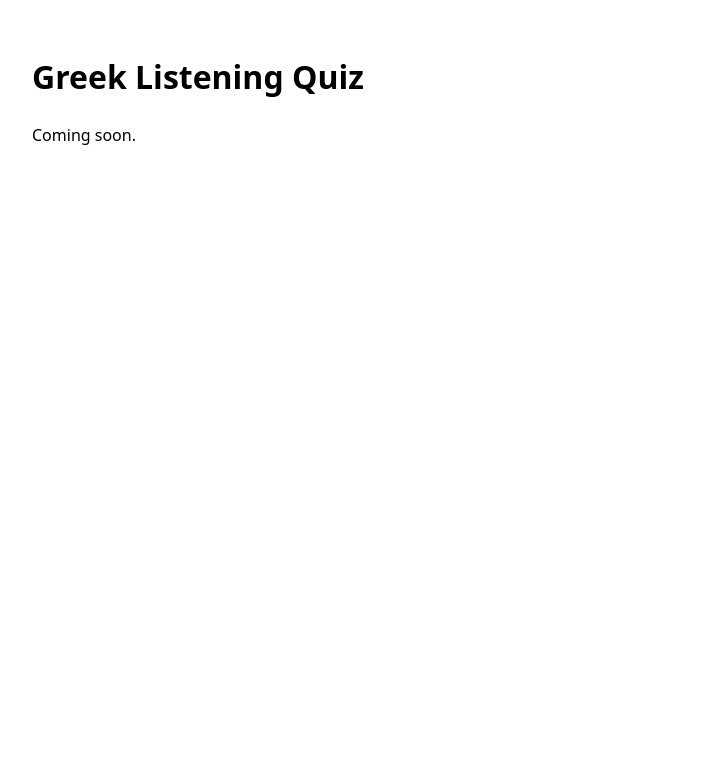
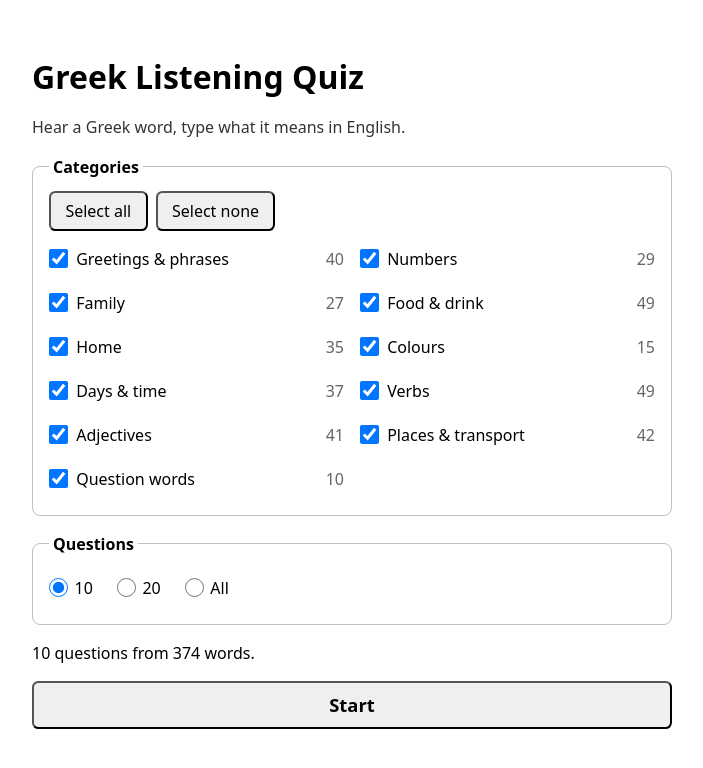
Before and after one commit to ThePopped/Greek_tts_quiz, a website built with Vite: page web/index.html in a window 1280 px wide. Shown: the whole page, without its empty margins (288-991 px from the left). Built offline with nearby package versions, Linux system fonts and the light colour scheme.

Commit message:
Add start screen: category and question-count picker
Loads vocab.json, lets you tick categories and pick 10/20/all, and
draws a shuffled set of words for the session. The last choice is
remembered in localStorage. Start leads to a placeholder until the
quiz screen (step 17) exists.

Co-Authored-By: Claude Opus 5.5 <noreply@anthropic.com>

```diff
--- a/web/src/main.ts
+++ b/web/src/main.ts
@@ -1,9 +1,34 @@
 import './style.css'
+import { renderStart } from './start'
+import { store } from './storage'
+import { loadVocab, type Vocab, type Word } from './vocab'
 
-// Placeholder until the quiz screens are built (plan steps 16–20).
-document.querySelector<HTMLDivElement>('#app')!.innerHTML = `
-  <main>
-    <h1>Greek Listening Quiz</h1>
-    <p>Coming soon.</p>
-  </main>
-`
+const app = document.querySelector<HTMLDivElement>('#app')!
+
+function showStart(vocab: Vocab): void {
+  renderStart(app, vocab, store, (words) => showQuiz(vocab, words))
+}
+
+// Placeholder until the quiz screen is built (plan step 17).
+function showQuiz(vocab: Vocab, words: Word[]): void {
+  app.innerHTML = `
+    <main>
+      <h1>Quiz</h1>
+      <p class="summary"></p>
+      <button type="button" class="back">Back</button>
+    </main>`
+  app.querySelector('.summary')!.textContent = `${words.length} words chosen. The quiz screen comes next.`
+  app.querySelector('.back')!.addEventListener('click', () => showStart(vocab))
+}
+
+async function init(): Promise<void> {
+  app.innerHTML = '<main><p>Loading words…</p></main>'
+  try {
+    showStart(await loadVocab())
+  } catch (err) {
+    app.innerHTML = '<main><h1>Greek Listening Quiz</h1><p class="error"></p></main>'
+    app.querySelector('.error')!.textContent = err instanceof Error ? err.message : String(err)
+  }
+}
+
+void init()
--- /dev/null
+++ b/web/src/start.ts
@@ -0,0 +1,116 @@
+// Start screen: choose categories and how many questions, then start a session.
+
+import type { StartChoice, Store } from './storage'
+import { countByCategory, pickWords, QUESTION_COUNTS, type QuestionCount, type Vocab, type Word } from './vocab'
+
+const DEFAULT_COUNT: QuestionCount = 10
+
+function escapeHtml(text: string): string {
+  return text.replace(/[&<>"']/g, (c) => `&#${c.charCodeAt(0)};`)
+}
+
+/** The saved choice, with any categories no longer in the vocab dropped. Falls back to everything. */
+function initialChoice(vocab: Vocab, store: Store): StartChoice {
+  const saved = store.startChoice()
+  const categories = saved?.categories.filter((c) => vocab.categories.includes(c)) ?? []
+  return {
+    categories: categories.length > 0 ? categories : [...vocab.categories],
+    count: saved?.count ?? DEFAULT_COUNT,
+  }
+}
+
+export function renderStart(
+  root: HTMLElement,
+  vocab: Vocab,
+  store: Store,
+  onStart: (words: Word[]) => void,
+): void {
+  const counts = countByCategory(vocab.words)
+  const initial = initialChoice(vocab, store)
+
+  const categoryBoxes = vocab.categories
+    .map((name, i) => {
+      const checked = initial.categories.includes(name) ? ' checked' : ''
+      return `
+        <label class="category">
+          <input type="checkbox" name="category" value="${i}"${checked} />
+          <span class="category-name">${escapeHtml(name)}</span>
+          <span class="category-count">${counts.get(name) ?? 0}</span>
+        </label>`
+    })
+    .join('')
+
+  const countRadios = QUESTION_COUNTS.map((n) => {
+    const checked = n === initial.count ? ' checked' : ''
+    return `
+      <label class="count">
+        <input type="radio" name="count" value="${n}"${checked} />
+        <span>${n === 'all' ? 'All' : n}</span>
+      </label>`
+  }).join('')
+
+  root.innerHTML = `
+    <main class="start">
+      <h1>Greek Listening Quiz</h1>
+      <p class="lede">Hear a Greek word, type what it means in English.</p>
+      <form class="start-form">
+        <fieldset>
+          <legend>Categories</legend>
+          <div class="category-actions">
+            <button type="button" data-select="all">Select all</button>
+            <button type="button" data-select="none">Select none</button>
+          </div>
+          <div class="categories">${categoryBoxes}</div>
+        </fieldset>
+        <fieldset>
+          <legend>Questions</legend>
+          <div class="counts">${countRadios}</div>
+        </fieldset>
+        <p class="summary" aria-live="polite"></p>
+        <button type="submit" class="start-button">Start</button>
+      </form>
+    </main>`
+
+  const form = root.querySelector<HTMLFormElement>('.start-form')!
+  const boxes = [...form.querySelectorAll<HTMLInputElement>('input[name="category"]')]
+  const summary = form.querySelector<HTMLParagraphElement>('.summary')!
+  const startButton = form.querySelector<HTMLButtonElement>('.start-button')!
+
+  function currentChoice(): StartChoice {
+    const categories = boxes.filter((b) => b.checked).map((b) => vocab.categories[Number(b.value)])
+    const raw = form.querySelector<HTMLInputElement>('input[name="count"]:checked')?.value
+    const count: QuestionCount = raw === 'all' ? 'all' : raw === '20' ? 20 : 10
+    return { categories, count }
+  }
+
+  function update(): void {
+    const { categories, count } = currentChoice()
+    const available = categories.reduce((sum, c) => sum + (counts.get(c) ?? 0), 0)
+    const questions = count === 'all' ? available : Math.min(count, available)
+    startButton.disabled = questions === 0
+    summary.textContent =
+      questions === 0
+        ? 'Choose at least one category.'
+        : `${questions} question${questions === 1 ? '' : 's'} from ${available} word${available === 1 ? '' : 's'}.`
+  }
+
+  form.addEventListener('change', update)
+
+  form.querySelector('.category-actions')!.addEventListener('click', (e) => {
+    const which = (e.target as HTMLElement).closest<HTMLButtonElement>('button')?.dataset.select
+    if (!which) return
+    for (const b of boxes) b.checked = which === 'all'
+    update()
+  })
+
+  form.addEventListener('submit', (e) => {
+    e.preventDefault()
+    const choice = currentChoice()
+    const words = pickWords(vocab.words, choice.categories, choice.count)
+    if (words.length === 0) return
+    store.saveStartChoice(choice)
+    onStart(words)
+  })
+
+  update()
+}
--- a/web/src/storage.ts
+++ b/web/src/storage.ts
@@ -4,6 +4,7 @@
 // quota, hand-edited JSON) only means nothing is remembered next time.
 
 import { clean } from './grading'
+import { QUESTION_COUNTS, type QuestionCount } from './vocab'
 
 export interface WordStats {
   seen: number
@@ -12,15 +13,32 @@ export interface WordStats {
   lastSeen: number
 }
 
+/** What was picked on the start screen last time. */
+export interface StartChoice {
+  categories: string[]
+  count: QuestionCount
+}
+
 type StorageLike = Pick<Storage, 'getItem' | 'setItem'>
 
 const STATS_KEY = 'greek-quiz:v1:stats'
 const ANSWERS_KEY = 'greek-quiz:v1:answers'
+const START_KEY = 'greek-quiz:v1:start'
 
 function isStats(value: unknown): value is WordStats {
   if (typeof value !== 'object' || value === null) return false
   const { seen, correct, lastSeen } = value as Record<string, unknown>
   return [seen, correct, lastSeen].every((n) => typeof n === 'number' && Number.isFinite(n))
+}
+
+function isStartChoice(value: unknown): value is StartChoice {
+  if (typeof value !== 'object' || value === null) return false
+  const { categories, count } = value as Record<string, unknown>
+  return (
+    Array.isArray(categories) &&
+    categories.every((c) => typeof c === 'string') &&
+    QUESTION_COUNTS.includes(count as QuestionCount)
+  )
 }
 
 function isAnswerList(value: unknown): value is string[] {
@@ -107,6 +125,20 @@ export function createStore(getStorage: () => StorageLike | undefined = () => gl
     acceptedAnswers(word: { id: string; answers: readonly string[] }): string[] {
       return [...word.answers, ...(allAnswers()[word.id] ?? [])]
     },
+
+    /** The start screen's last choice, or undefined if none was saved (or it's unreadable). */
+    startChoice(): StartChoice | undefined {
+      try {
+        const parsed: unknown = JSON.parse(storage()?.getItem(START_KEY) ?? 'null')
+        return isStartChoice(parsed) ? { categories: [...parsed.categories], count: parsed.count } : undefined
+      } catch {
+        return undefined
+      }
+    },
+
+    saveStartChoice(choice: StartChoice): void {
+      save(START_KEY, { categories: [...choice.categories], count: choice.count })
+    },
   }
 }
 
--- a/web/src/style.css
+++ b/web/src/style.css
@@ -13,3 +13,94 @@ main {
   margin: 0 auto;
   padding: 2rem 1rem;
 }
+
+/* Start screen (plan step 16) */
+fieldset {
+  border: 1px solid color-mix(in srgb, currentColor 25%, transparent);
+  border-radius: 0.5rem;
+  margin: 0 0 1rem;
+  padding: 0.75rem 1rem 1rem;
+}
+
+legend {
+  font-weight: 600;
+  padding: 0 0.25rem;
+}
+
+button {
+  font: inherit;
+  min-height: 2.5rem;
+  padding: 0.25rem 0.9rem;
+  border-radius: 0.4rem;
+  cursor: pointer;
+}
+
+.lede {
+  margin-top: -0.5rem;
+  opacity: 0.8;
+}
+
+.category-actions {
+  display: flex;
+  gap: 0.5rem;
+  margin-bottom: 0.5rem;
+}
+
+.categories {
+  display: grid;
+  grid-template-columns: repeat(auto-fill, minmax(14rem, 1fr));
+  gap: 0.25rem 1rem;
+}
+
+.category {
+  display: flex;
+  align-items: center;
+  gap: 0.5rem;
+  min-height: 2.5rem;
+  cursor: pointer;
+}
+
+.category-name {
+  flex: 1;
+}
+
+.category-count {
+  opacity: 0.6;
+  font-variant-numeric: tabular-nums;
+}
+
+.counts {
+  display: flex;
+  gap: 1.5rem;
+}
+
+.count {
+  display: flex;
+  align-items: center;
+  gap: 0.4rem;
+  min-height: 2.5rem;
+  cursor: pointer;
+}
+
+input[type='checkbox'],
+input[type='radio'] {
+  width: 1.2rem;
+  height: 1.2rem;
+  margin: 0;
+}
+
+.start-button {
+  width: 100%;
+  min-height: 3rem;
+  font-size: 1.15rem;
+  font-weight: 600;
+}
+
+.start-button:disabled {
+  cursor: not-allowed;
+  opacity: 0.5;
+}
+
+.error {
+  color: #c62828;
+}
--- /dev/null
+++ b/web/src/vocab.ts
@@ -0,0 +1,81 @@
+// The word list written by the pipeline (public/vocab.json), and choosing
+// which words go into a quiz session.
+
+export interface Word {
+  id: string
+  greek: string
+  answers: string[]
+  category: string
+  pos: string
+  notes: string
+  /** Path of the clip, relative to the site root (e.g. "audio/phr-01.mp3"). */
+  audio: string
+}
+
+export interface Vocab {
+  /** Category names in the order the CSV lists them. */
+  categories: string[]
+  words: Word[]
+}
+
+/** How many questions a session has: a fixed number, or every chosen word. */
+export type QuestionCount = 10 | 20 | 'all'
+export const QUESTION_COUNTS: readonly QuestionCount[] = [10, 20, 'all']
+
+function isWord(value: unknown): value is Word {
+  if (typeof value !== 'object' || value === null) return false
+  const w = value as Record<string, unknown>
+  return (
+    ['id', 'greek', 'category', 'pos', 'notes', 'audio'].every((k) => typeof w[k] === 'string') &&
+    Array.isArray(w.answers) &&
+    w.answers.length > 0 &&
+    w.answers.every((a) => typeof a === 'string')
+  )
+}
+
+/** Check the shape of parsed vocab.json; throws with a short reason if it's wrong. */
+export function parseVocab(data: unknown): Vocab {
+  if (typeof data !== 'object' || data === null) throw new Error('vocab.json is not an object')
+  const { categories, words } = data as Record<string, unknown>
+  if (!Array.isArray(categories) || !categories.every((c) => typeof c === 'string')) {
+    throw new Error('vocab.json has no list of categories')
+  }
+  if (!Array.isArray(words) || words.length === 0) throw new Error('vocab.json has no words')
+  const bad = words.findIndex((w) => !isWord(w))
+  if (bad !== -1) throw new Error(`vocab.json word ${bad} is malformed`)
+  return { categories, words: words as Word[] }
+}
+
+/** Fetch and check vocab.json, relative to the site's base URL. */
+export async function loadVocab(url = `${import.meta.env.BASE_URL}vocab.json`): Promise<Vocab> {
+  const res = await fetch(url)
+  if (!res.ok) throw new Error(`Couldn't load the word list (HTTP ${res.status})`)
+  return parseVocab(await res.json())
+}
+
+/** Number of words in each category. */
+export function countByCategory(words: readonly Word[]): Map<string, number> {
+  const counts = new Map<string, number>()
+  for (const w of words) counts.set(w.category, (counts.get(w.category) ?? 0) + 1)
+  return counts
+}
+
+/**
+ * Words for one session: a random selection of `count` words (or all of them)
+ * from the chosen categories, in random order.
+ */
+export function pickWords(
+  words: readonly Word[],
+  categories: Iterable<string>,
+  count: QuestionCount,
+  random: () => number = Math.random,
+): Word[] {
+  const chosen = new Set(categories)
+  const pool = words.filter((w) => chosen.has(w.category))
+  // Fisher–Yates shuffle
+  for (let i = pool.length - 1; i > 0; i--) {
+    const j = Math.floor(random() * (i + 1))
+    ;[pool[i], pool[j]] = [pool[j], pool[i]]
+  }
+  return count === 'all' ? pool : pool.slice(0, count)
+}
```
Also changed, not shown: PLAN.md (+2 -1 lines), web/src/storage.test.ts (+23 -0 lines), web/src/vocab.test.ts (added, +87 -0 lines).
